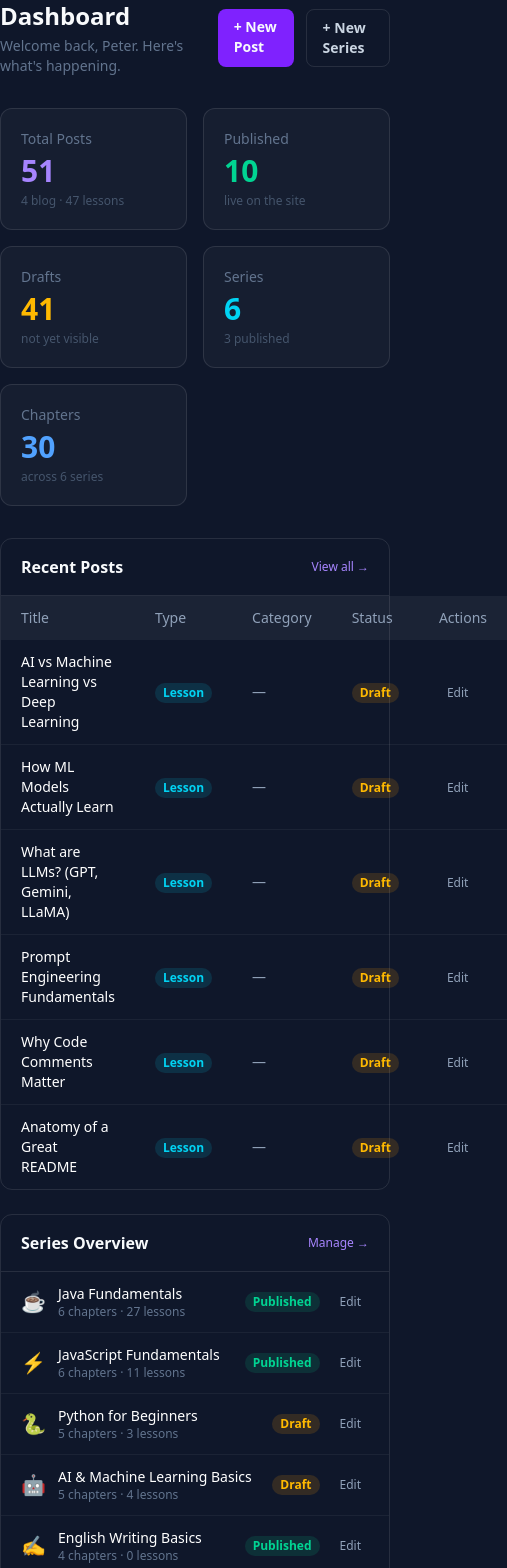
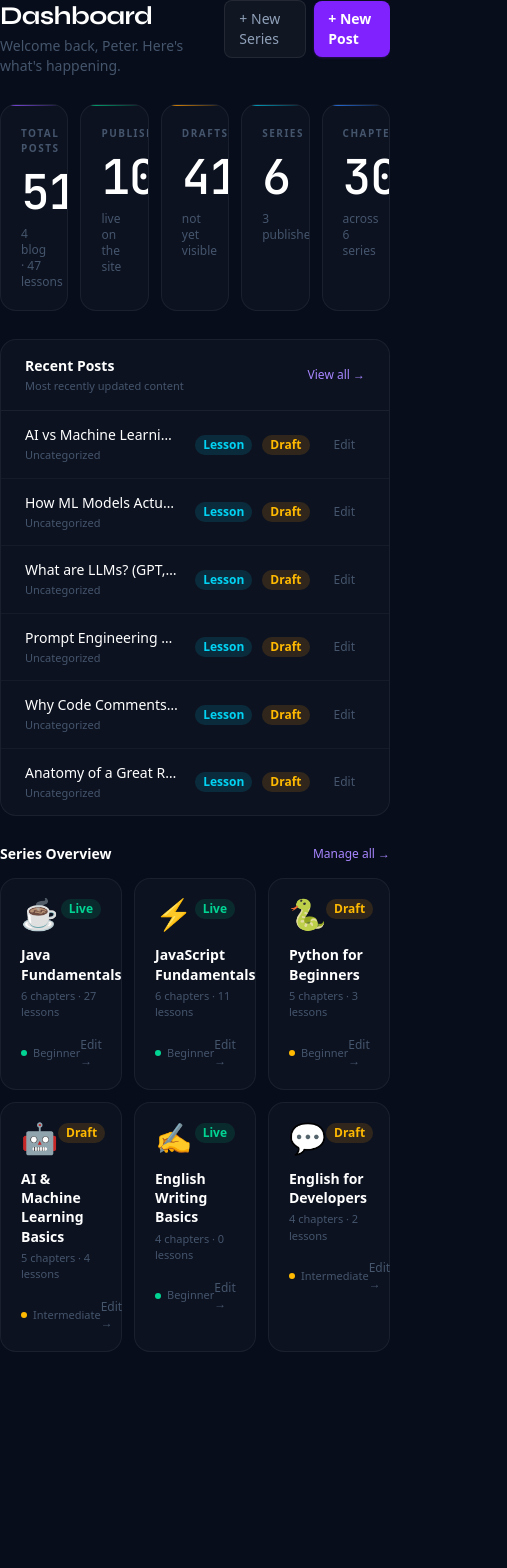
Before and after one commit to nguyenthinhit996/life-style, a Next.js app: page /admin in a window 390 px wide. Shown: the top 1568 px of the page, 507 px wide, since content can reach past the window. After the commit the page ends 1352 px from the top, so only its background shows below. Built offline with nearby package versions, Linux system fonts and the light colour scheme; no server answers.

Commit message:
feat: admin UI redesign — Syne/DM Sans fonts, dot-grid bg, grouped sidebar, bento stats, series card grid

```diff
--- a/src/app/admin/page.tsx
+++ b/src/app/admin/page.tsx
@@ -1,6 +1,27 @@
 import { getPosts, getSeries, getChapters } from '@/lib/db'
 import Link from 'next/link'
 import Badge from '@/components/admin/Badge'
+
+// ─── Stat card ────────────────────────────────────────────────────────────────
+function StatCard({
+  label, value, sub, accentFrom,
+}: {
+  label: string
+  value: number
+  sub: string
+  accentFrom: string
+}) {
+  return (
+    <div className="overflow-hidden rounded-2xl border border-white/[0.06] bg-[#0C1220]">
+      <div className={`h-px bg-gradient-to-r ${accentFrom} to-transparent`} />
+      <div className="p-5">
+        <p className="text-[10px] font-bold uppercase tracking-[0.15em] text-slate-600">{label}</p>
+        <p className="mt-3 font-mono text-5xl font-medium tracking-tight text-white leading-none">{value}</p>
+        <p className="mt-2.5 text-xs text-slate-600">{sub}</p>
+      </div>
+    </div>
+  )
+}
 
 export default async function AdminDashboard() {
   const [posts, series, chapters] = await Promise.all([getPosts(), getSeries(), getChapters()])
@@ -13,129 +34,127 @@ export default async function AdminDashboard() {
     .sort((a, b) => new Date(b.updatedAt ?? b.createdAt).getTime() - new Date(a.updatedAt ?? a.createdAt).getTime())
     .slice(0, 6)
 
-  const stats = [
-    { label: 'Total Posts',  value: posts.length,    sub: `${blogCount} blog · ${lessonCount} lessons`, color: 'text-violet-400' },
-    { label: 'Published',    value: published,        sub: 'live on the site',                           color: 'text-emerald-400' },
-    { label: 'Drafts',       value: drafts,           sub: 'not yet visible',                            color: 'text-amber-400' },
-    { label: 'Series',       value: series.length,    sub: `${series.filter(s => s.published).length} published`, color: 'text-cyan-400' },
-    { label: 'Chapters',     value: chapters.length,  sub: `across ${series.length} series`,             color: 'text-blue-400' },
-  ]
+  const seriesWithStats = series.map(s => {
+    const sc = chapters.filter(c => c.seriesId === s.id)
+    const sl = posts.filter(p => p.type === 'lesson' && sc.some(c => c.id === p.chapterId))
+    return { ...s, chapterCount: sc.length, lessonCount: sl.length }
+  })
 
   return (
+    <div className="space-y-7">
+
+      {/* ── Header ── */}
+      <div className="flex items-start justify-between">
         <div>
-      {/* Header */}
-      <div className="mb-8 flex items-center justify-between">
-        <div>
-          <h1 className="text-2xl font-bold">Dashboard</h1>
-          <p className="mt-1 text-sm text-slate-500">Welcome back, Peter. Here's what's happening.</p>
+          <h1 className="font-display text-[1.6rem] font-bold leading-tight tracking-tight text-white">
+            Dashboard
+          </h1>
+          <p className="mt-1 text-sm text-slate-600">Welcome back, Peter. Here&apos;s what&apos;s happening.</p>
         </div>
-        <div className="flex gap-3">
+        <div className="flex items-center gap-2">
+          <Link
+            href="/admin/series/new"
+            className="rounded-lg border border-white/[0.08] bg-white/[0.04] px-3.5 py-2 text-sm font-medium text-slate-400 transition hover:bg-white/[0.07] hover:text-white"
+          >
+            + New Series
+          </Link>
           <Link
             href="/admin/posts/new"
-            className="rounded-lg bg-violet-600 px-4 py-2 text-sm font-semibold hover:bg-violet-700"
+            className="rounded-lg bg-violet-600 px-3.5 py-2 text-sm font-semibold text-white shadow shadow-violet-900/40 transition hover:bg-violet-500"
           >
             + New Post
-          </Link>
-          <Link
-            href="/admin/series/new"
-            className="rounded-lg border border-white/10 px-4 py-2 text-sm font-semibold text-slate-300 hover:bg-white/5"
-          >
-            + New Series
           </Link>
         </div>
       </div>
 
-      {/* Stats cards */}
-      <div className="mb-8 grid grid-cols-2 gap-4 sm:grid-cols-3 lg:grid-cols-5">
-        {stats.map(({ label, value, sub, color }) => (
-          <div key={label} className="rounded-xl border border-white/10 bg-white/[0.03] p-5">
-            <p className="text-sm text-slate-500">{label}</p>
-            <p className={`my-1 text-3xl font-bold ${color}`}>{value}</p>
-            <p className="text-xs text-slate-600">{sub}</p>
-          </div>
-        ))}
+      {/* ── Stats bento ── */}
+      <div className="grid grid-cols-5 gap-3">
+        <StatCard label="Total Posts" value={posts.length}    sub={`${blogCount} blog · ${lessonCount} lessons`} accentFrom="from-violet-500" />
+        <StatCard label="Published"   value={published}       sub="live on the site"                             accentFrom="from-emerald-500" />
+        <StatCard label="Drafts"      value={drafts}          sub="not yet visible"                              accentFrom="from-amber-500" />
+        <StatCard label="Series"      value={series.length}   sub={`${series.filter(s => s.published).length} published`} accentFrom="from-cyan-500" />
+        <StatCard label="Chapters"    value={chapters.length} sub={`across ${series.length} series`}            accentFrom="from-blue-500" />
       </div>
 
-      {/* Recent posts */}
-      <div className="rounded-xl border border-white/10">
-        <div className="flex items-center justify-between border-b border-white/10 px-5 py-4">
-          <h2 className="font-semibold">Recent Posts</h2>
-          <Link href="/admin/posts" className="text-xs text-violet-400 hover:text-violet-300">
+      {/* ── Recent Posts (card list, no table) ── */}
+      <div className="overflow-hidden rounded-2xl border border-white/[0.06] bg-[#0C1220]">
+        <div className="flex items-center justify-between border-b border-white/[0.06] px-6 py-4">
+          <div>
+            <h2 className="text-sm font-semibold text-white">Recent Posts</h2>
+            <p className="mt-0.5 text-[11px] text-slate-600">Most recently updated content</p>
+          </div>
+          <Link href="/admin/posts" className="text-xs font-medium text-violet-400 transition hover:text-violet-300">
             View all →
           </Link>
         </div>
-        <table className="w-full text-sm">
-          <thead className="bg-white/5 text-left text-slate-400">
-            <tr>
-              <th className="px-5 py-3 font-medium">Title</th>
-              <th className="px-5 py-3 font-medium">Type</th>
-              <th className="px-5 py-3 font-medium">Category</th>
-              <th className="px-5 py-3 font-medium">Status</th>
-              <th className="px-5 py-3 font-medium">Actions</th>
-            </tr>
-          </thead>
-          <tbody className="divide-y divide-white/5">
+        <div className="divide-y divide-white/[0.04]">
           {recentPosts.map(post => (
-              <tr key={post.id} className="hover:bg-white/[0.02]">
-                <td className="px-5 py-3 font-medium text-white">{post.title}</td>
-                <td className="px-5 py-3">
+            <div
+              key={post.id}
+              className="flex items-center justify-between px-6 py-3.5 transition hover:bg-white/[0.025]"
+            >
+              <div className="min-w-0 flex-1 pr-4">
+                <p className="truncate text-sm font-medium text-white">{post.title}</p>
+                <p className="mt-0.5 text-[11px] text-slate-600">{post.category ?? 'Uncategorized'}</p>
+              </div>
+              <div className="flex shrink-0 items-center gap-2.5">
                 <Badge variant={post.type === 'lesson' ? 'cyan' : 'violet'}>{post.type}</Badge>
-                </td>
-                <td className="px-5 py-3 text-slate-400">{post.category ?? '—'}</td>
-                <td className="px-5 py-3">
                 <Badge variant={post.published ? 'green' : 'amber'}>
                   {post.published ? 'Published' : 'Draft'}
                 </Badge>
-                </td>
-                <td className="px-5 py-3">
                 <Link
                   href={`/admin/posts/${post.id}/edit`}
-                    className="rounded px-2 py-1 text-xs text-slate-400 hover:bg-white/10 hover:text-white"
-                  >
-                    Edit
-                  </Link>
-                </td>
-              </tr>
-            ))}
-          </tbody>
-        </table>
-      </div>
-
-      {/* Series overview */}
-      <div className="mt-6 rounded-xl border border-white/10">
-        <div className="flex items-center justify-between border-b border-white/10 px-5 py-4">
-          <h2 className="font-semibold">Series Overview</h2>
-          <Link href="/admin/series" className="text-xs text-violet-400 hover:text-violet-300">
-            Manage →
-          </Link>
-        </div>
-        <div className="divide-y divide-white/5">
-          {series.map(s => {
-            const seriesChapters = chapters.filter(c => c.seriesId === s.id)
-            const seriesLessons  = posts.filter(p => p.type === 'lesson' && seriesChapters.some(c => c.id === p.chapterId))
-            return (
-              <div key={s.id} className="flex items-center justify-between px-5 py-3">
-                <div className="flex items-center gap-3">
-                  <span className="text-xl">{s.icon}</span>
-                  <div>
-                    <p className="text-sm font-medium text-white">{s.title}</p>
-                    <p className="text-xs text-slate-500">{seriesChapters.length} chapters · {seriesLessons.length} lessons</p>
-                  </div>
-                </div>
-                <div className="flex items-center gap-3">
-                  <Badge variant={s.published ? 'green' : 'amber'}>{s.published ? 'Published' : 'Draft'}</Badge>
-                  <Link
-                    href={`/admin/series/${s.id}/edit`}
-                    className="rounded px-2 py-1 text-xs text-slate-400 hover:bg-white/10 hover:text-white"
+                  className="ml-1 rounded-md px-2.5 py-1 text-xs font-medium text-slate-600 transition hover:bg-white/[0.07] hover:text-white"
                 >
                   Edit
                 </Link>
               </div>
             </div>
-            )
-          })}
+          ))}
         </div>
       </div>
+
+      {/* ── Series card grid ── */}
+      <div>
+        <div className="mb-3.5 flex items-center justify-between">
+          <h2 className="text-sm font-semibold text-white">Series Overview</h2>
+          <Link href="/admin/series" className="text-xs font-medium text-violet-400 transition hover:text-violet-300">
+            Manage all →
+          </Link>
+        </div>
+        <div className="grid grid-cols-3 gap-3">
+          {seriesWithStats.map(s => (
+            <div
+              key={s.id}
+              className="group rounded-2xl border border-white/[0.06] bg-[#0C1220] p-5 transition hover:border-white/[0.1] hover:bg-[#0F1A2E]"
+            >
+              <div className="mb-4 flex items-start justify-between">
+                <span className="text-3xl leading-none">{s.icon}</span>
+                <Badge variant={s.published ? 'green' : 'amber'}>
+                  {s.published ? 'Live' : 'Draft'}
+                </Badge>
+              </div>
+              <h3 className="text-sm font-semibold leading-snug text-white">{s.title}</h3>
+              <p className="mt-1 text-[11px] text-slate-600">
+                {s.chapterCount} chapters · {s.lessonCount} lessons
+              </p>
+              <div className="mt-4 flex items-center justify-between">
+                <div className="flex items-center gap-1.5">
+                  <span className={`h-1.5 w-1.5 rounded-full ${s.published ? 'bg-emerald-400' : 'bg-amber-400'}`} />
+                  <span className="text-[11px] text-slate-600">{s.level}</span>
+                </div>
+                <Link
+                  href={`/admin/series/${s.id}/edit`}
+                  className="text-xs font-medium text-slate-600 transition group-hover:text-slate-400 hover:!text-white"
+                >
+                  Edit →
+                </Link>
+              </div>
+            </div>
+          ))}
+        </div>
+      </div>
+
     </div>
   )
 }
--- a/src/app/globals.css
+++ b/src/app/globals.css
@@ -2,14 +2,14 @@
 
 @theme inline {
   /* Fonts */
-  --font-display: "Space Grotesk", sans-serif;
-  --font-body:    "Inter", sans-serif;
+  --font-display: "Syne", sans-serif;
+  --font-body:    "DM Sans", sans-serif;
   --font-mono:    "JetBrains Mono", monospace;
 
   /* Brand colors */
-  --color-bg:           #0F172A;
-  --color-surface:      #1E293B;
-  --color-surface2:     #263249;
+  --color-bg:           #070D1A;
+  --color-surface:      #0C1524;
+  --color-surface2:     #111E34;
   --color-border:       #334155;
   --color-violet:       #7C3AED;
   --color-violet-dark:  #6D28D9;
--- a/src/components/admin/Sidebar.tsx
+++ b/src/components/admin/Sidebar.tsx
@@ -8,64 +8,103 @@ import {
 } from 'lucide-react'
 import { cn } from '@/lib/utils'
 
-const navItems = [
-  { href: '/admin',           label: 'Dashboard',  icon: LayoutDashboard },
-  { href: '/admin/posts',     label: 'All Posts',  icon: FileText },
-  { href: '/admin/posts/new', label: 'New Post',   icon: FilePlus },
-  { href: '/admin/series',    label: 'Series',     icon: BookOpen },
-  { href: '/admin/chapters',  label: 'Chapters',   icon: Layers },
-  { href: '/admin/about',     label: 'About Page', icon: User },
+const navSections = [
+  {
+    label: 'Content',
+    items: [
+      { href: '/admin',           label: 'Dashboard', icon: LayoutDashboard },
+      { href: '/admin/posts',     label: 'All Posts', icon: FileText },
+      { href: '/admin/posts/new', label: 'New Post',  icon: FilePlus },
+    ],
+  },
+  {
+    label: 'Manage',
+    items: [
+      { href: '/admin/series',   label: 'Series',    icon: BookOpen },
+      { href: '/admin/chapters', label: 'Chapters',  icon: Layers },
+      { href: '/admin/about',    label: 'About Page', icon: User },
+    ],
+  },
 ]
 
 export default function Sidebar({ user }: { user: any }) {
   const pathname = usePathname()
+  const initials = (user?.name ?? 'P')
+    .split(' ')
+    .map((n: string) => n[0])
+    .join('')
+    .slice(0, 2)
+    .toUpperCase()
 
   return (
-    <aside className="flex w-64 flex-col justify-between border-r border-white/10 bg-[#0F172A] px-4 py-6">
-      {/* Logo */}
+    <aside className="relative flex w-56 flex-none flex-col border-r border-white/[0.06] bg-[#070D1A] px-3 py-5">
+
+      {/* Brand monogram */}
+      <div className="mb-7 flex items-center gap-3 px-2">
+        <div className="flex h-8 w-8 shrink-0 items-center justify-center rounded-xl bg-gradient-to-br from-violet-500 to-indigo-700 text-[11px] font-black tracking-tight text-white shadow-lg shadow-violet-900/40 select-none">
+          LS
+        </div>
         <div>
-        <div className="mb-8 px-2 text-xl font-bold text-white">
-          Life‑Style <span className="text-violet-400">Admin</span>
+          <p className="font-display text-[13px] font-bold leading-none tracking-tight text-white">Life‑Style</p>
+          <p className="mt-0.5 text-[9px] font-semibold uppercase tracking-[0.18em] text-slate-600">Admin Panel</p>
+        </div>
       </div>
 
-        {/* Nav links */}
-        <nav className="flex flex-col gap-1">
-          {navItems.map(({ href, label, icon: Icon }) => {
+      {/* Grouped navigation */}
+      <nav className="flex flex-1 flex-col gap-5">
+        {navSections.map(section => (
+          <div key={section.label}>
+            <p className="mb-1.5 px-3 text-[10px] font-bold uppercase tracking-[0.15em] text-slate-700">
+              {section.label}
+            </p>
+            <div className="flex flex-col gap-0.5">
+              {section.items.map(({ href, label, icon: Icon }) => {
                 const active = pathname === href || (href !== '/admin' && pathname.startsWith(href))
                 return (
                   <Link
                     key={href}
                     href={href}
                     className={cn(
-                  'flex items-center gap-3 rounded-lg px-3 py-2 text-sm transition',
+                      'group relative flex items-center gap-2.5 rounded-lg px-3 py-2 text-sm transition-all duration-100',
                       active
-                    ? 'border-l-2 border-violet-500 bg-violet-500/10 text-violet-300'
-                    : 'text-slate-400 hover:bg-white/5 hover:text-white',
+                        ? 'text-white'
+                        : 'text-slate-500 hover:bg-white/[0.04] hover:text-slate-300',
                     )}
                   >
-                <Icon size={16} />
-                {label}
+                    {active && (
+                      <span className="absolute left-0 top-1/2 h-4 w-[3px] -translate-y-1/2 rounded-r-full bg-violet-500" />
+                    )}
+                    <Icon
+                      size={14}
+                      strokeWidth={active ? 2.5 : 1.5}
+                      className={active ? 'text-violet-400' : 'transition group-hover:text-slate-300'}
+                    />
+                    <span className={cn(active ? 'font-semibold' : 'font-normal')}>{label}</span>
                   </Link>
                 )
               })}
+            </div>
+          </div>
+        ))}
       </nav>
+
+      {/* User + sign out */}
+      <div className="mt-4 border-t border-white/[0.06] pt-4">
+        <div className="mb-2 flex items-center gap-2.5 px-1">
+          <div className="flex h-7 w-7 shrink-0 items-center justify-center rounded-full bg-gradient-to-br from-violet-600 to-indigo-700 text-[11px] font-bold text-white shadow shadow-violet-900/30">
+            {initials}
           </div>
-
-      {/* User + logout */}
-      <div className="border-t border-white/10 pt-4">
-        <div className="mb-3 px-2">
-          <p className="text-sm font-medium text-white">{user?.name}</p>
-          <p className="text-xs text-slate-500">{user?.email}</p>
-          <span className="mt-1 inline-block rounded bg-violet-500/20 px-2 py-0.5 text-[10px] font-semibold uppercase tracking-wider text-violet-400">
-            Admin
-          </span>
+          <div className="min-w-0">
+            <p className="truncate text-xs font-semibold text-white">{user?.name}</p>
+            <p className="truncate text-[10px] text-slate-600">{user?.email}</p>
+          </div>
         </div>
         <button
           onClick={() => signOut({ callbackUrl: '/admin/login' })}
-          className="flex w-full items-center gap-2 rounded-lg px-3 py-2 text-sm text-slate-400 transition hover:bg-red-500/10 hover:text-red-400"
+          className="mt-1 flex w-full items-center gap-2 rounded-lg px-3 py-2 text-xs text-slate-600 transition hover:bg-red-500/10 hover:text-red-400"
         >
-          <LogOut size={16} />
-          Sign Out
+          <LogOut size={12} />
+          Sign out
         </button>
       </div>
     </aside>
```
Also changed, not shown: src/app/admin/layout.tsx (+9 -2 lines), src/app/layout.tsx (+7 -7 lines). Lines whose indentation alone changed are shown as unchanged.
